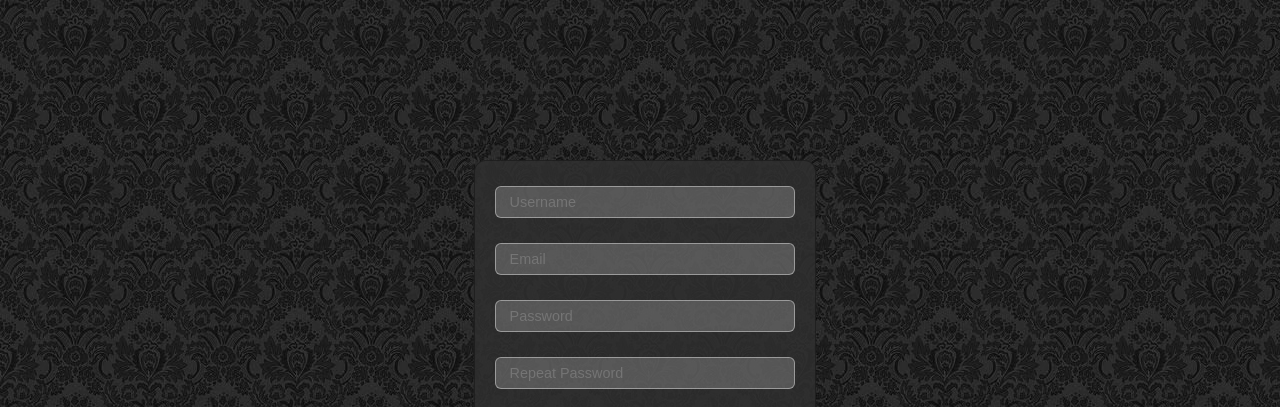
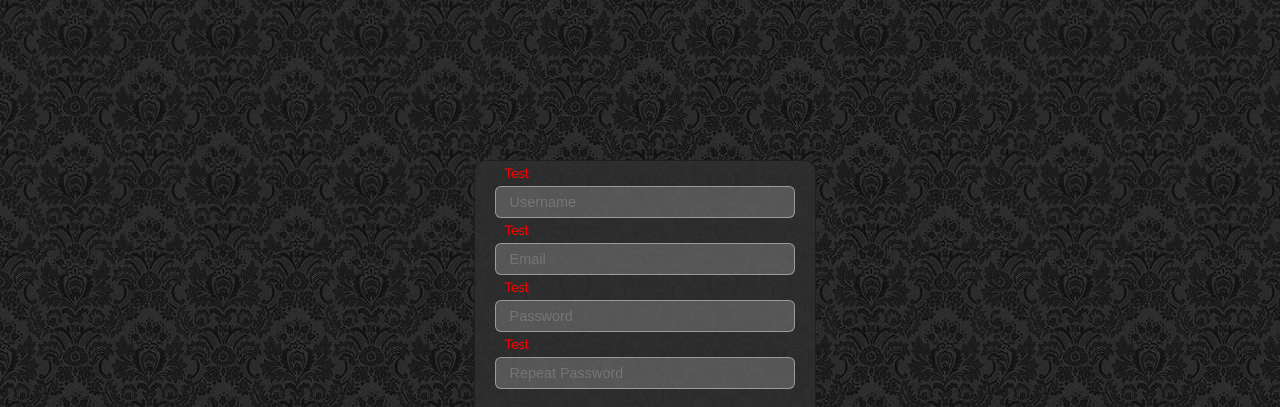
Before and after one commit to gwvsol/login-form, a plain HTML site: page register.html in a window 1280 px wide. Shown: the top 407 px of the page. Drawn offline with Linux system fonts and the light colour scheme.

Commit message:
Изменен файл register.html

```diff
--- a/register.html
+++ b/register.html
@@ -12,13 +12,13 @@
      <form class="form" action="" method="post">
        <div class="topbar">
          <div class="spanColor"></div>
-         <div class="error"></div>
+         <div class="error">Test</div>
          <input type="text" class="input" id="Username" required placeholder="Username"/>
-         <div class="error"></div>
+         <div class="error">Test</div>
          <input type="email" class="input" id="Email" required placeholder="Email"/>
-         <div class="error"></div>
+         <div class="error">Test</div>
          <input type="password" class="input" id="Password" required placeholder="Password"/>
-         <div class="error"></div>
+         <div class="error">Test</div>
          <input type="password" class="input" id="Repeat Password" required placeholder="Repeat Password"/>
          <button class="submit" id="submit" >Register</button>
         </div>
```
